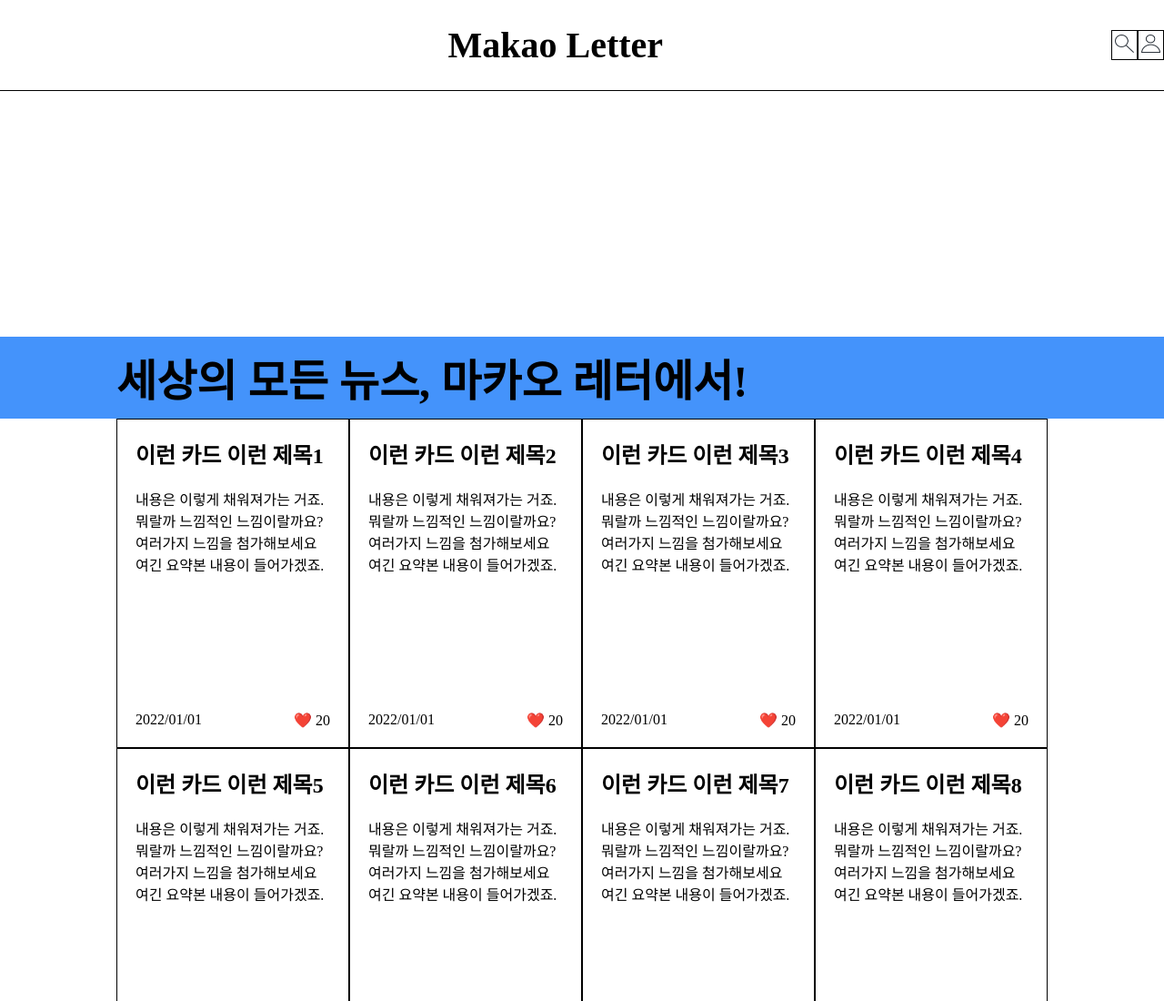
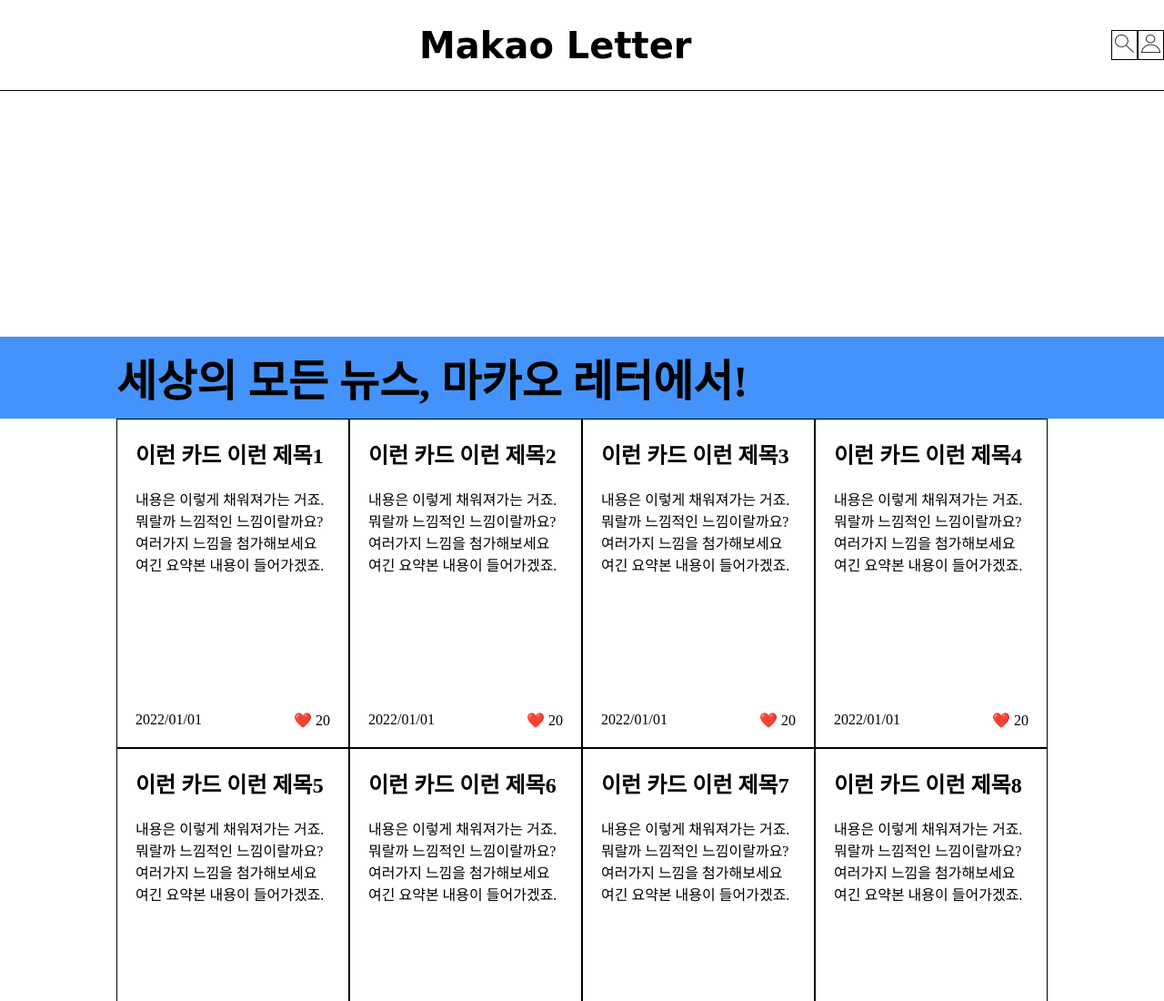
Before and after one commit to JiNookk/makao-letter, a plain HTML site: page index.html in a window 1280 px wide. Shown: the top 1100 px of the page at 91% size. Drawn offline with Linux system fonts and the light colour scheme.

Commit message:
제목 폰트 변경

```diff
--- a/css/elements.css
+++ b/css/elements.css
@@ -1,5 +1,6 @@
 h1{
     font-size: 2.5rem;
+    font-family: Brush Script MT, Brush Script Std, cursive;
 }
 
 header>section:first-child button{
```
Also changed, not shown: css/layout.css (line endings or trailing spaces), index.html (line endings or trailing spaces).
